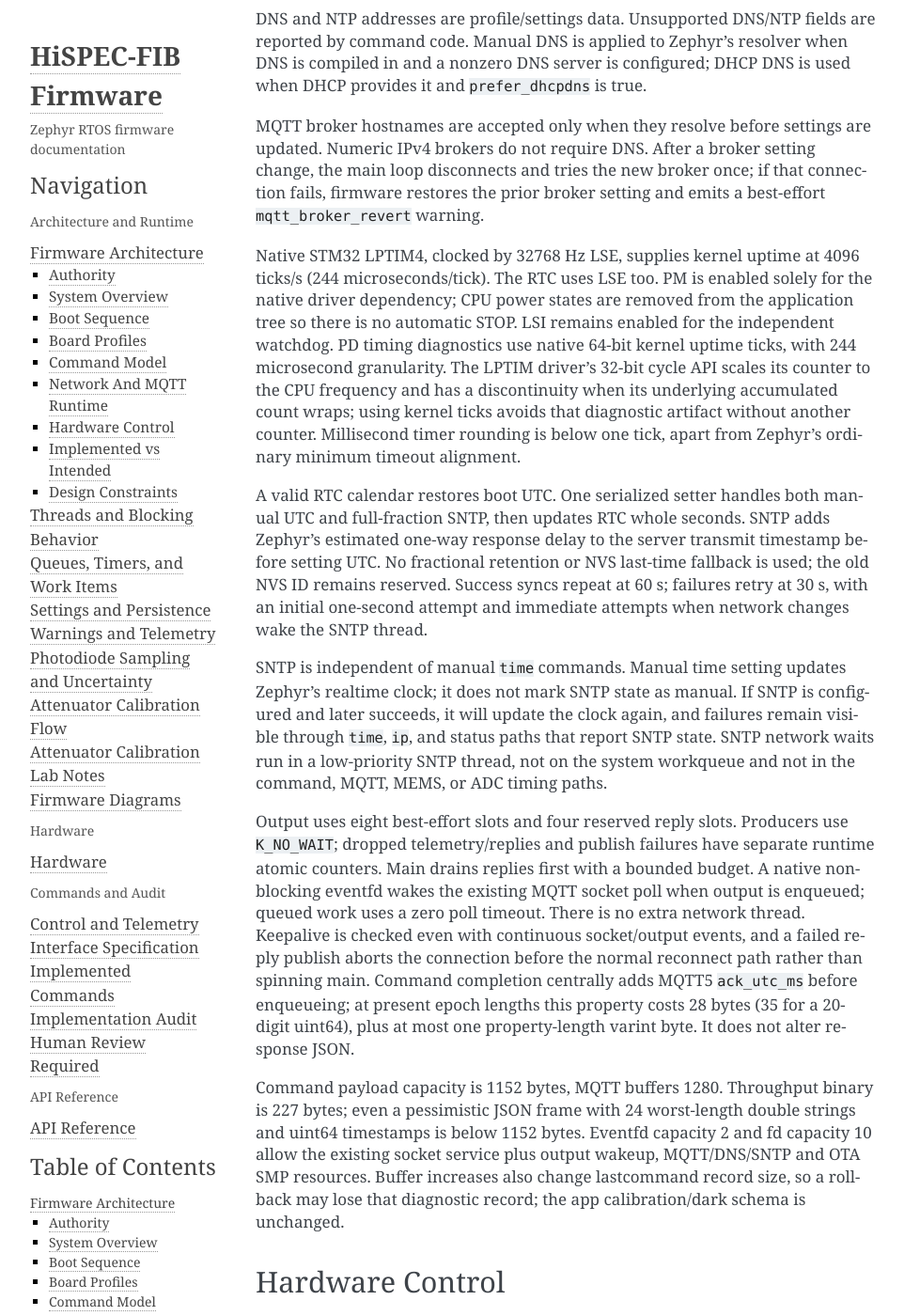
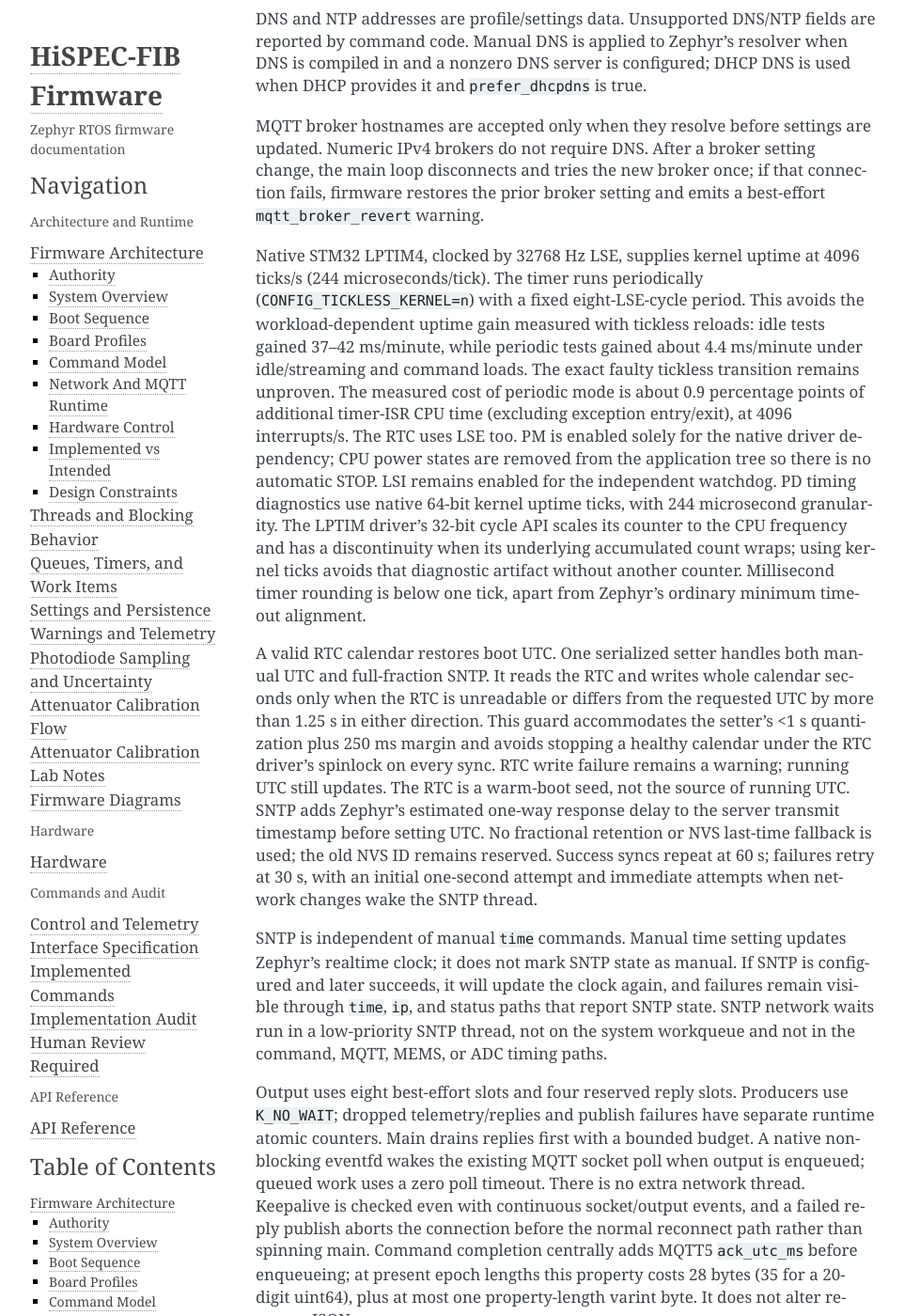
Before and after one commit to COO-Utilities/hispec-tib, a Sphinx documentation site: the page built from doc/architecture.md, in a window 1280 px wide and 1400 px high, scrolled down 4820 px. Shown: the whole window at 94% size, without its empty margins (148-1110 px from the left). Built offline with Sphinx 7.4.7, drawn with Linux system fonts in a browser that asks for light colours.

Commit message:
Use periodic LPTIM and guard RTC calendar updates

```diff
--- a/doc/architecture.md
+++ b/doc/architecture.md
@@ -203,8 +203,14 @@
 `mqtt_broker_revert` warning.
 
 Native STM32 LPTIM4, clocked by 32768 Hz LSE, supplies kernel uptime at 4096 ticks/s
-(244 microseconds/tick). The RTC uses LSE too. PM is enabled solely for the native
-driver dependency; CPU power states are removed from the application tree so
+(244 microseconds/tick). The timer runs periodically (`CONFIG_TICKLESS_KERNEL=n`)
+with a fixed eight-LSE-cycle period. This avoids the workload-dependent uptime
+gain measured with tickless reloads: idle tests gained 37–42 ms/minute, while
+periodic tests gained about 4.4 ms/minute under idle/streaming and command loads.
+The exact faulty tickless transition remains unproven. The measured cost of
+periodic mode is about 0.9 percentage points of additional timer-ISR CPU time
+(excluding exception entry/exit), at 4096 interrupts/s. The RTC uses LSE too.
+PM is enabled solely for the native driver dependency; CPU power states are removed from the application tree so
 there is no automatic STOP. LSI remains enabled for the independent watchdog.
 PD timing diagnostics use native 64-bit kernel uptime ticks, with 244 microsecond
 granularity. The LPTIM driver's 32-bit cycle API scales its counter to the CPU
@@ -213,7 +219,12 @@
 tick, apart from Zephyr's ordinary minimum timeout alignment.
 
 A valid RTC calendar restores boot UTC. One serialized setter handles both manual
-UTC and full-fraction SNTP, then updates RTC whole seconds. SNTP adds Zephyr's
+UTC and full-fraction SNTP. It reads the RTC and writes whole calendar seconds only
+when the RTC is unreadable or differs from the requested UTC by more than 1.25 s
+in either direction. This guard accommodates the setter's <1 s quantization plus
+250 ms margin and avoids stopping a healthy calendar under the RTC driver's
+spinlock on every sync. RTC write failure remains a warning; running UTC still
+updates. The RTC is a warm-boot seed, not the source of running UTC. SNTP adds Zephyr's
 estimated one-way response delay to the server transmit timestamp before setting
 UTC. No fractional retention or NVS last-time fallback is used; the old NVS ID
 remains reserved. Success syncs
```
Also changed, not shown: doc/commands.md (+6 -4 lines), 3 other files.
